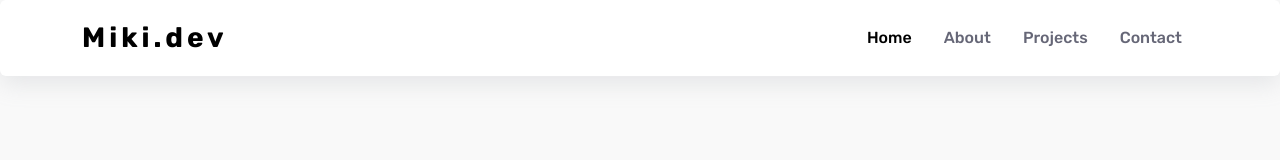
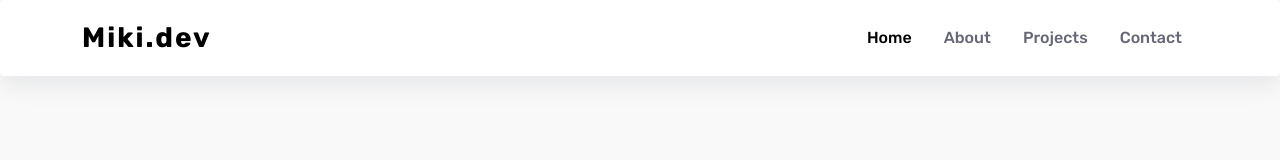
Before and after one commit to MendosDV/mon-portfolio, a Vue app: page / in a window 1280 px wide. Shown: the top 160 px of the page. Built offline with nearby package versions, Linux system fonts and the light colour scheme.

Commit message:
Navbar done

```diff
--- a/src/components/NavbarApp.vue
+++ b/src/components/NavbarApp.vue
@@ -1,5 +1,5 @@
 <template>
-  <nav class="navbar navbar-expand-lg fixed-top bg-white nav-shadow rounded p-3">
+  <nav class="navbar navbar-expand-lg fixed-top bg-white nav-shadow rounded-1 p-3">
     <div class="container">
       <h3 class="navbar-brand fw-bolder m-0 fs-3">Miki.dev</h3>
       <button class="navbar-toggler" type="button" data-bs-toggle="offcanvas" data-bs-target="#offcanvasNavbar" aria-controls="offcanvasNavbar">
@@ -7,7 +7,7 @@
       </button>
       <div class="offcanvas offcanvas-end" tabindex="-1" id="offcanvasNavbar" aria-labelledby="offcanvasNavbarLabel">
         <div class="offcanvas-header">
-          <h5 class="offcanvas-title border-bottom pb-2 pe-3" id="offcanvasNavbarLabel">Miki.dev</h5>
+          <h5 class="offcanvas-title pb-2 pe-3" id="offcanvasNavbarLabel">Miki.dev</h5>
           <button type="button" class="btn-close" data-bs-dismiss="offcanvas" aria-label="Close"></button>
         </div>
         <div class="offcanvas-body">
@@ -39,13 +39,17 @@ export default {
 
 <style>
   h3 {
-    letter-spacing: 4px;
+    letter-spacing: 2px;
     transition: all 0.3s;
   }
 
   h3:hover {
-    color: green !important;
+    color: #F66844 !important;
     cursor: pointer;
+  }
+
+  .offcanvas-title {
+    border-bottom: 1px solid #F66844;
   }
 
   .nav-shadow {
@@ -81,7 +85,7 @@ export default {
       transform: translateX(-50%);
       width: 0%;
       height: 2px;
-      background-color: green;
+      background-color: #F66844;
       visibility: hidden;
       transition: 0.3s ease-in-out;
     }
```
